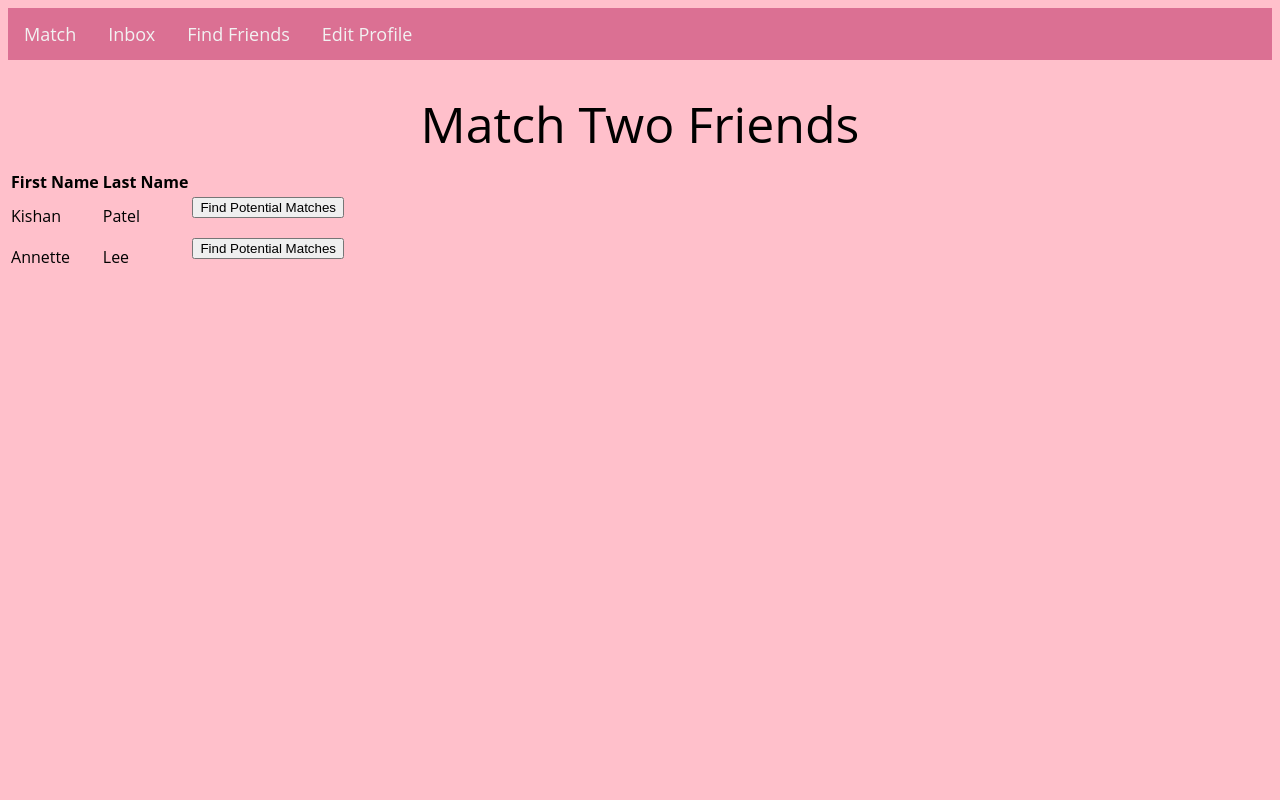
After one commit to andywu8/cs419-finalproject, a Flask app: a page that uses templates/match.html in a window 1280 px wide. The commit adds this page. Run offline with Flask 2, Linux system fonts and the light colour scheme; data comes from the database, SQL or seed files in the repository; both versions use the stored data as it was after the commit.

Commit message:
find friends feature added

```diff
--- a/main.py
+++ b/main.py
@@ -1,9 +1,10 @@
 """main file to run flask app"""
 
 from flask import Flask, render_template, request, redirect, url_for
-from models import login, insert_friend, retrieve_potential_friends, retrieve_users, check_user_exists, insert_user, edit_profile_info
+from models import login, insert_friend, retrieve_potential_friends, retrieve_users, check_user_exists, insert_user, edit_profile_info, add_friend, get_my_friends, get_potential_matches
 
 app = Flask(__name__)
+
 
 @app.route('/', methods=['POST', 'GET'])
 def home():
@@ -12,7 +13,7 @@ def home():
     users = None
     confirmation_message = None
 
-    if request.method=='POST':
+    if request.method == 'POST':
         username = request.form['username']
         password = request.form['password']
 
@@ -23,37 +24,41 @@ def home():
         else:
             error_messages.append("Incorrect username or password")
             return render_template('index.html',
-                                   users = users,
-                                   error_messages = error_messages,
-                                   confirmation_message = confirmation_message)
+                                   users=users,
+                                   error_messages=error_messages,
+                                   confirmation_message=confirmation_message)
     else:
         return render_template('index.html')
+
 
 @app.route('/profile/<username>', methods=['POST', 'GET'])
 def profile(username):
     """profile page"""
     return render_template('profile.html', username=username)
 
+
 @app.route('/dashboard/<username>', methods=['POST', 'GET'])
 def dashboard(username):
     """dashboard page"""
-    if request.method=='POST':
+    if request.method == 'POST':
         residential_college = request.form.get('residential_college')
         class_year = request.form.get('class_year')
         gender = request.form.get('gender')
         orientation = request.form.get('orientation')
         match_preference = request.form.get('match_preference')
 
-        edit_profile_info(username, residential_college, class_year, gender, orientation, match_preference)
+        edit_profile_info(username, residential_college,
+                          class_year, gender, orientation, match_preference)
 
     return render_template('dashboard.html', username=username)
 
-@app.route('/signup', methods=['POST','GET'])
+
+@app.route('/signup', methods=['POST', 'GET'])
 def signup():
     """signup page"""
     error_messages = []
 
-    if request.method=='POST':
+    if request.method == 'POST':
         username = request.form['username']
         password = request.form['password']
         firstname = request.form['firstname']
@@ -68,29 +73,53 @@ def signup():
             error_messages.append("Username already exists")
 
     users = retrieve_users()
-    return render_template('signup.html', users = users, error_messages = error_messages)
+    return render_template('signup.html', users=users, error_messages=error_messages)
 
-@app.route('/find_friends/<username>', methods=['POST','GET'])
+
+@app.route('/find_friends/<username>', methods=['POST', 'GET'])
 def find_friends(username):
     """add friends page"""
     return render_template('find_friends.html', username=username)
 
-@app.route('/add_friends/<username>', methods=['POST','GET'])
+
+@app.route('/add_friends/<username>', methods=['POST', 'GET'])
 def add_friends(username):
     """add friends page"""
-    residential_college = request.args.get('residential_college')
-    class_year = request.args.get('class_year')
-    gender = request.args.get('gender')
-    orientation = request.args.get('orientation')
+    if request.method == 'GET':
+        residential_college = request.args.get('residential_college')
+        class_year = request.args.get('class_year')
+        gender = request.args.get('gender')
+        orientation = request.args.get('orientation')
 
-    potential_friends = retrieve_potential_friends(username, residential_college, class_year, gender, orientation)
-    return render_template('add_friends.html', username=username, potential_friends=potential_friends)
+        potential_friends = retrieve_potential_friends(
+            username, residential_college, class_year, gender, orientation)
+        return render_template('add_friends.html', username=username, potential_friends=potential_friends)
+    else:
+        friend_username = request.args.get('friend_username')
+        add_friend(username, friend_username)
+        return render_template('add_friends.html', username=username)
 
-@app.route('/inbox', methods=['POST','GET'])
+
+@app.route('/inbox', methods=['POST', 'GET'])
 def inbox():
     """inbox page"""
     return render_template('inbox.html')
 
+
+@app.route('/match/<username>', methods=['POST', 'GET'])
+def match(username):
+    """match page"""
+    if request.method == "GET":
+        my_friends = get_my_friends(username)
+        return render_template('match.html', username=username, my_friends=my_friends)
+    else:
+        my_friends = get_my_friends(username)
+        friend_username = request.args.get('friend_username')
+        potential_matches = get_potential_matches(friend_username)
+        print(potential_matches)
+        return render_template('match.html', username=username, my_friends=my_friends)
+
+
 if __name__ == '__main__':
     """runs the application on a server"""
-    app.run(debug=False, host='0.0.0.0', port=8080)
+    app.run(debug=False, host='0.0.0.0', port=8000)
--- a/static/css/header.css
+++ b/static/css/header.css
@@ -1,6 +1,6 @@
 /* Add a black background color to the top navigation */
 .topnav {
-    background-color: #333;
+    background-color: palevioletred;
     overflow: hidden;
   }
 
@@ -11,7 +11,7 @@
     text-align: center;
     padding: 14px 16px;
     text-decoration: none;
-    font-size: 17px;
+    font-size: 18px;
   }
 
   /* Change the color of links on hover */
--- a/static/css/main.css
+++ b/static/css/main.css
@@ -4,15 +4,15 @@ textarea,
 select {
   font-family: 'Open Sans', sans-serif;
   font-size: 12px;
-  color: #4c4c4c;
+  color: black;
 }
 
 body {background-color: #FFC0CB;}
 
 h1 {
-  font-size: 32px;
+  font-size: 50px;
   font-weight: 400;
-  color: #4c4c4c;
+  color: black;
   text-align: center;
   padding-top: 10px;
   margin-top: 20px;
@@ -28,10 +28,20 @@ h1 {
   margin: 20px auto;
   width: 310px;
   height: 260px;
-  -webkit-border-radius: 8px/7px;
-  -moz-border-radius: 8px/7px;
-  border-radius: 8px/7px;
+  border-radius: 40px;
   background-color: white;
+}
+
+.button {
+  background-color: pink;
+  border: none;
+  color: white;
+  padding: 5px 10px;
+  text-align: center;
+  text-decoration: none;
+  display: inline-block;
+  font-size: 12px;
+  border-radius: 10px;
 }
 
 .footer h4{
@@ -44,6 +54,7 @@ input{
   margin-top: 15px;
   margin-left: 25%;
   margin-right:25%;
+  border-radius: 5px;
 }
 
 table tbody tr.selected {
--- a/templates/header.html
+++ b/templates/header.html
@@ -5,7 +5,7 @@
 </head>
 <body>
     <div class="topnav">
-    <a href="/">Match</a>
+    <a href="{{ url_for('match', username=username) }}">Match</a>
     <a href="inbox">Inbox</a>
     <a href="{{ url_for('find_friends', username=username) }}">Find Friends</a>
     <a href="{{ url_for('profile', username=username) }}">Edit Profile</a>
--- a/templates/index.html
+++ b/templates/index.html
@@ -1,11 +1,11 @@
 <html lang="en">
 <head>
-    <link href="static/css/main.css" rel="stylesheet" type="text/css" media="all">
+  <link href="/static/css/main.css" rel="stylesheet" type="text/css" media="all">
 </head>
     <body>
-      <h1 style="text-align:center;">Mutuals</h1>
+      <h1 id="home_title" style="text-align:center;">Mutuals</h1>
     	<div class="box">
-  			<h1>Log In</h1>
+  			<h1 id="login" >Log In</h1>
   			<form action="/" method="post">
     			<input type="text" name="username" id="username" placeholder="Username" required/>
     			<br>
--- /dev/null
+++ b/templates/match.html
@@ -0,0 +1,29 @@
+<html lang="en">
+<head>
+    <link href="/static/css/add_friends.css" rel="stylesheet" type="text/css" media="all">
+    <link href="/static/css/main.css" rel="stylesheet" type="text/css" media="all">
+    <link href="/static/css/profile.css" rel="stylesheet" type="text/css" media="all">
+</head>
+<body>
+    {% include "header.html" %}
+    <h1>Match Two Friends</h1>
+    <table>
+        <tr>
+            <th>First Name</th>
+            <th>Last Name</th>
+            <th></th>
+        </tr>
+        {% for friend in my_friends: %}
+        <tr>
+            <td>{{friend[0]}}</td>
+            <td>{{friend[1]}}</td>
+            <td>
+                <form method="post" action="{{url_for('match', username=username, friend_username=friend[2])}}">
+                    <button type="submit">Find Potential Matches</button>
+                </form>
+            </td>
+        </tr>
+        {% endfor %}
+    </table>
+</body>
+</html>
--- a/templates/profile.html
+++ b/templates/profile.html
@@ -1,9 +1,11 @@
 <html lang="en">
 <head>
     <link href="/static/css/profile.css" rel="stylesheet" type="text/css" media="all">
+    <link href="/static/css/main.css" rel="stylesheet" type="text/css" media="all">
 </head>
 <body>
     {% include "/header.html" %}
+    <h1>Edit Your Profile Information</h1>
     <div class="form_holder">
         <div class="profile_form">
             <form action="{{ url_for('dashboard', username=username) }}" method="post">
--- a/templates/signup.html
+++ b/templates/signup.html
@@ -5,7 +5,7 @@
 <body>
     {% include "header.html" %}
 
-    <h1 style="text-align:center;">Mutuals</h1>
+    <h1 id="home_title" style="text-align:center;">Mutuals</h1>
         <div class="box">
         <h1>Signup</h1>
         <form action="signup" method="post">
```
Also changed, not shown: models.py (+142 -99 lines), templates/add_friends.html (+22 -5 lines), database.db.
